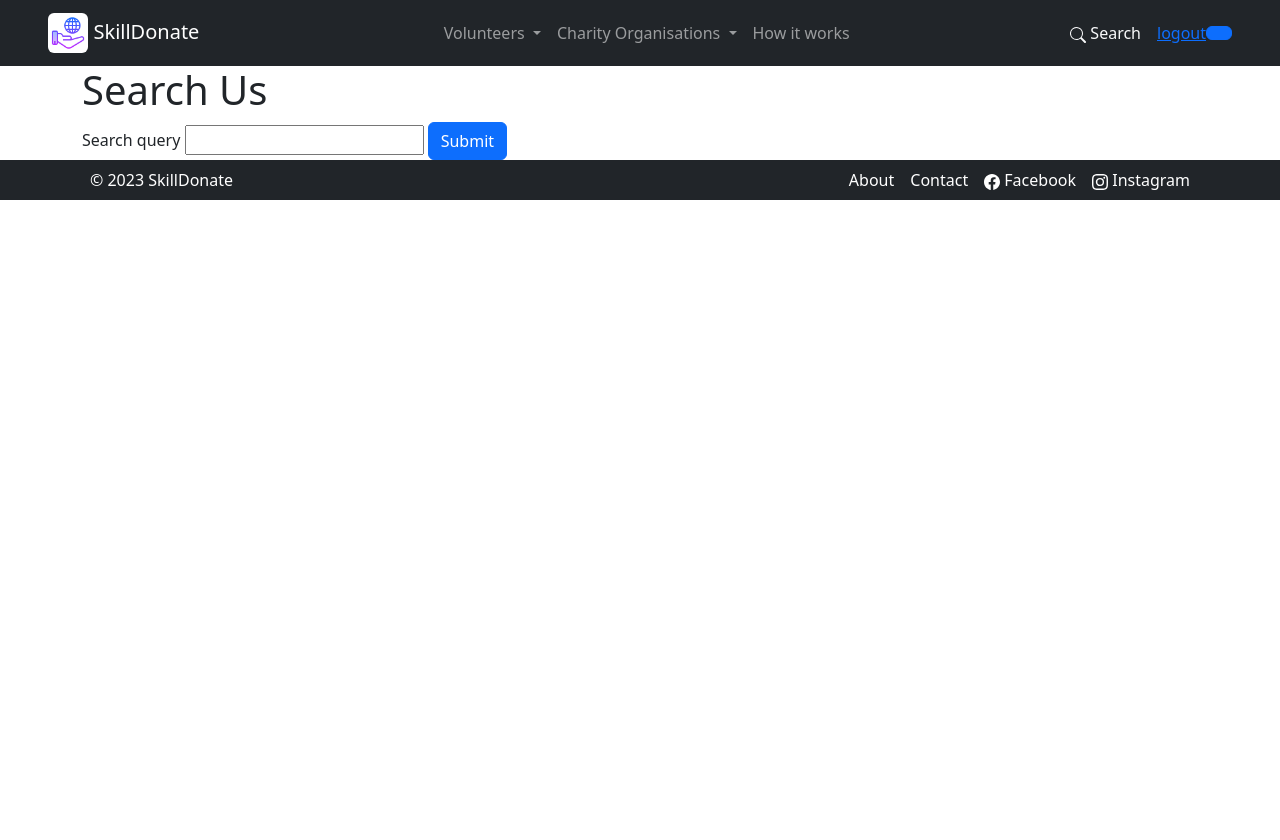
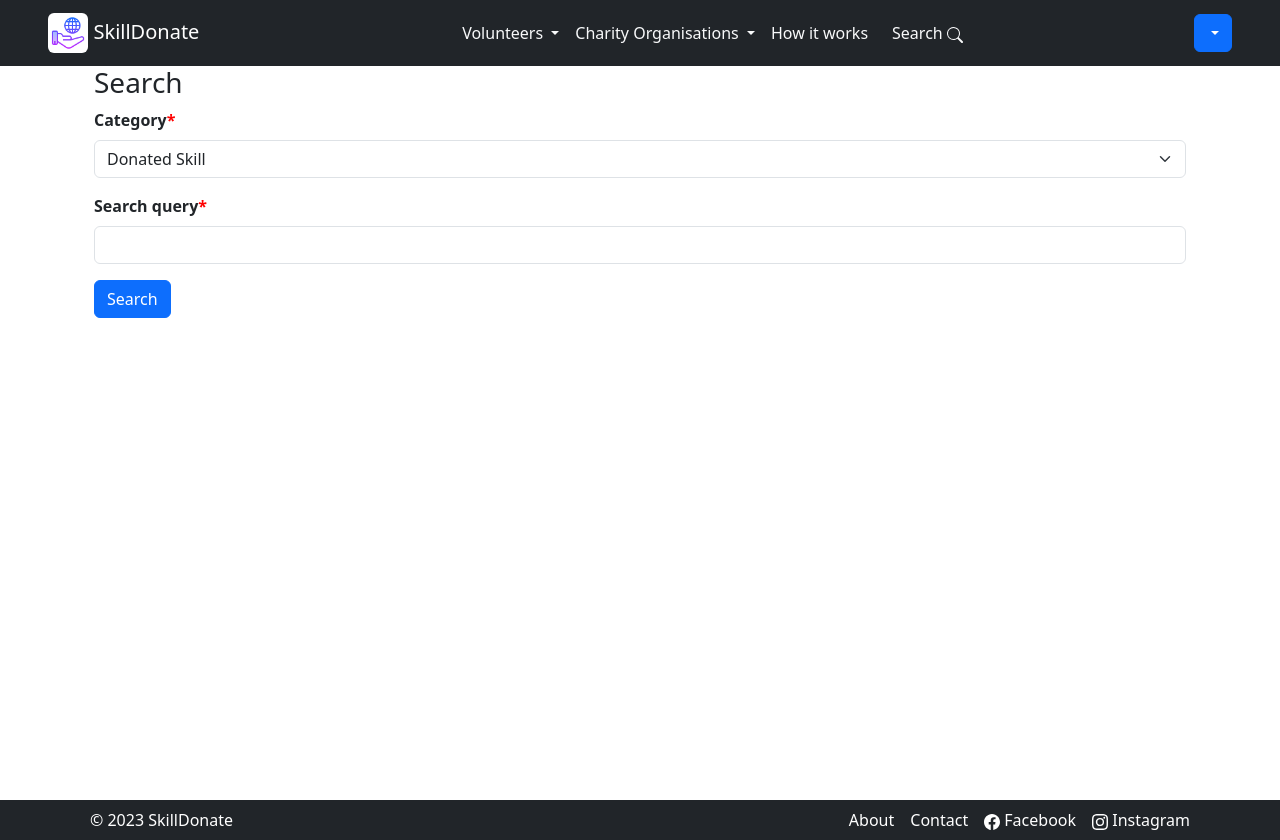
Before and after one commit to Umlamulankunzi/skilldonate, a Django app: page /search/ in a window 1280 px wide. Before the commit the page ends 200 px from the top, so only its background shows below. Run offline with Django 4.2, Linux system fonts and the light colour scheme; the visitor is signed in with stand-in values (Sample User, id 1); data that the repository does not hold is empty; some libraries are stand-ins or nearby versions.

Commit message:
Added Search feature, Custom Error views & skill required view
Implemented the search feature. Added 404 and 500 error pages. Implemented the skills required view and template

```diff
--- a/skilldonate/charities/urls.py
+++ b/skilldonate/charities/urls.py
@@ -8,6 +8,7 @@
     path("profile/<int:user_id>/", views.profile, name="charity-profile"),
     path("profile/update/<int:user_id>/", views.update_profile,
           name="charity-profile-update"),
+    path("skill_required/", views.skills_required, name="volunteers-skills-required"),
     path("skill_required/<int:skill_required_id>/", views.skill_required_detail, name="skill-required-detail"),
     path("skill_required/create/", views.create_skill_request, name="create-skill-required"),
 ]
--- /dev/null
+++ b/skilldonate/search/forms.py
@@ -0,0 +1,10 @@
+from django import forms
+
+CHOICES = [
+    ('1', 'Donated Skill'), ('2', 'Requested Skill'),
+    ('3', 'Charity'), ('4', 'Volunteer')
+]
+
+class SearchForm(forms.Form):
+    category = forms.ChoiceField(choices=CHOICES, widget=forms.Select())
+    query = forms.CharField(label="Search query", widget=forms.TextInput())
--- /dev/null
+++ b/skilldonate/search/templates/search/search.html
@@ -0,0 +1,14 @@
+{% extends 'base.html' %}
+{% load static %}
+{% load crispy_forms_tags %}
+
+{% block content %}
+<div class="container-md">
+    <h3 class="d-inline-block">Search</h3>
+    <form method="POST" action="{% url 'search' %}">
+        {% csrf_token %}
+        {{ form | crispy }}
+        <button class="btn btn-primary" type="submit">Search</button>
+    </form>
+</div>
+{% endblock content %}
--- a/skilldonate/search/templates/search/search_site.html
+++ /dev/null
@@ -1,14 +0,0 @@
-{% extends 'base.html' %}
-{% load static %}
-
-{% block content %}
-
-    <h1>Search Us</h1>
-
-    <form action="{% url 'search' %}" method="POST">
-        {% csrf_token %}
-        <label for="query_input">Search query</label>
-        <input type="text " name="query_input" id="search_query_field">
-        <button class="btn btn-primary" type="submit">Submit</button>
-    </form>
-{% endblock content %}
--- a/skilldonate/search/urls.py
+++ b/skilldonate/search/urls.py
@@ -1,7 +1,7 @@
 from django.urls import path
 
-from .views import search_site
+from .views import search
 
 urlpatterns = [
-    path("", search_site, name="search"),
+    path("", search, name="search"),
 ]
--- a/skilldonate/search/views.py
+++ b/skilldonate/search/views.py
@@ -1,8 +1,46 @@
 from django.shortcuts import render, redirect
+from .forms import SearchForm
+from volunteers.models import SkillRequired, Volunteer
+from charities.models import Charity
+
 
 # Create your views here.
-def search_site(request):
-    if request.method == "POST":
-        # process search criteria
-        return redirect("search")
-    return render(request, 'search/search_site.html')
+# def search_site(request):
+#     if request.method == "POST":
+#         form = SearchForm(request.POST)
+#         return redirect("search")
+#     return render(request, 'search/search_site.html')
+
+
+def search(request):
+    CHOICES_MAP = {
+        '1':'Donated Skill', '2': SkillRequired,
+        '3': Charity, '4': Volunteer
+    }
+    if request.method == 'POST':
+        # process contact info with provided email and message
+        form = SearchForm(request.POST)
+    else:
+        form = SearchForm()
+
+    if form.is_valid():
+        # Access cleaned form data here
+        category = form.cleaned_data['category']
+        query = form.cleaned_data['query']
+        search_results = None
+        if category == '1':
+            pass
+        elif category == '2':
+            search_results = SkillRequired.objects.filter(skill_name__icontains=query)
+        elif category == '3':
+            search_results = Charity.objects.filter(name__icontains=query)
+        elif category == '4':
+            search_results = Volunteer.objects.filter(name=query)
+
+        context = {
+            'category': category,
+            'results': search_results,
+        }
+        return render(request, "search/search_results.html", context)
+
+    return render(request, "search/search.html", {'form': form})
--- a/skilldonate/skilldonate/urls.py
+++ b/skilldonate/skilldonate/urls.py
@@ -22,7 +22,6 @@
 from .views import index, how_it_works, about, contact
 
 
-
 urlpatterns = [
     path('admin/', admin.site.urls),
     path("charities/", include("charities.urls")),
--- a/skilldonate/skills/urls.py
+++ b/skilldonate/skills/urls.py
@@ -4,4 +4,5 @@
 
 urlpatterns = [
     path("", views.index, name="skills-list"),
+    # path("required/", views.required_skills, name="skills-required"),
 ]
--- a/skilldonate/skills/views.py
+++ b/skilldonate/skills/views.py
@@ -3,3 +3,7 @@
 # Create your views here.
 def index(request):
     return render(request, "skills/skills_list.html")
+
+
+def required_skills(request):
+    pass
--- a/skilldonate/static/styles/style.css
+++ b/skilldonate/static/styles/style.css
@@ -1 +1,8 @@
 /* CUSTOM STYLING */
+.asteriskField {
+    color: red;
+}
+
+.form-label {
+    font-weight: bold;
+}
--- a/skilldonate/templates/base.html
+++ b/skilldonate/templates/base.html
@@ -6,10 +6,10 @@
     <meta name="viewport" content="width=device-width, initial-scale=1.0">
     <title>Skill Donate</title>
     <link href="https://cdn.jsdelivr.net/npm/bootstrap@5.3.2/dist/css/bootstrap.min.css" rel="stylesheet" integrity="sha384-T3c6CoIi6uLrA9TneNEoa7RxnatzjcDSCmG1MXxSR1GAsXEV/Dwwykc2MPK8M2HN" crossorigin="anonymous">
-
+    <link href="{% static 'styles/style.css' %}" rel="stylesheet">
   </head>
-  <body class="d-flex-column min-vh-100">
-    <div class="cointainer-fluid">
+  <body>
+    <div class="d-flex-column min-vh-100">
 
     <!------------------ NAVBAR ---------------------------->
     <nav class="navbar navbar-expand-lg navbar-dark bg-dark">
@@ -24,18 +24,18 @@
         <div class="collapse navbar-collapse" id="navbarSupportedContent">
           <ul class="navbar-nav me-auto ms-auto mb-1 mb-lg-0">
             <li class="nav-item dropdown">
-              <a class="nav-link dropdown-toggle" href="#" id="navbarDropdown" role="button" data-bs-toggle="dropdown" aria-expanded="false">
+              <a class="nav-link text-light dropdown-toggle" href="#" id="navbarDropdown" role="button" data-bs-toggle="dropdown" aria-expanded="false">
               Volunteers
               </a>
               <ul class="dropdown-menu" aria-labelledby="navbarDropdown">
                   <li><a class="dropdown-item" href="{% url 'volunteers-list' %}">Donate skill</a></li>
-                  <li><a class="dropdown-item" href="{% url 'skills-list' %}">View Needed skills</a></li>
+                  <li><a class="dropdown-item" href="{% url 'volunteers-skills-required' %}">View Needed skills</a></li>
                   <li><hr class="dropdown-divider"></li>
                   <li><a class="dropdown-item" href="#">Testimonials</a></li>
               </ul>
             </li>
             <li class="nav-item dropdown">
-              <a class="nav-link dropdown-toggle" href="#" id="navbarDropdown" role="button" data-bs-toggle="dropdown" aria-expanded="false">
+              <a class="nav-link text-light dropdown-toggle" href="#" id="navbarDropdown" role="button" data-bs-toggle="dropdown" aria-expanded="false">
               Charity Organisations
               </a>
               <ul class="dropdown-menu" aria-labelledby="navbarDropdown">
@@ -46,32 +46,53 @@
               </ul>
             </li>
             <li class="nav-item">
-              <a class="nav-link" href="{% url 'how-it-works' %}">How it works</a>
+              <a class="nav-link text-light" href="{% url 'how-it-works' %}">How it works</a>
             </li>
-          </ul>
-
-          <div class="d-flex align-items-center">
+            <li class="nav-item">
               <a href="{% url 'search' %}" class="nav-link px-3 text-light">
+                Search
                 <svg xmlns="http://www.w3.org/2000/svg" width="16" height="16" fill="currentColor" class="bi bi-search" viewBox="0 0 16 16">
                 <path d="M11.742 10.344a6.5 6.5 0 1 0-1.397 1.398h-.001c.03.04.062.078.098.115l3.85 3.85a1 1 0 0 0 1.415-1.414l-3.85-3.85a1.007 1.007 0 0 0-.115-.1zM12 6.5a5.5 5.5 0 1 1-11 0 5.5 5.5 0 0 1 11 0z"/>
                 </svg>
-                Search
               </a>
+            </li>
+          </ul>
+          <div class="d-flex align-items-center">
+          {% if request.user.is_authenticated %}
+            <div class="btn-group" role="group">
+              <button type="button" class="btn btn-primary dropdown-toggle" data-bs-toggle="dropdown" aria-expanded="false">
+            {% if request.user.is_charity %}
+              {{ request.user.charity.name }}
+              </button>
+              <ul class="dropdown-menu dropdown-menu-end">
+                <li><a class="dropdown-item" href="{% url 'charity-profile'  request.user.id %}">Profile</a></li>
+            {% else %}
+              {{ request.user.volunteer.name }}
+            </button>
+            <ul class="dropdown-menu dropdown-menu-end">
+              <li><a class="dropdown-item" href="{% url 'volunteer-profile'  request.user.id %}">Profile</a></li>
+            {% endif %}
+                <li><a class="dropdown-item" href="{% url 'logout' %}">logout</a></li>
+              </ul>
+            </div>
+          {% else %}
+            <a href="{% url 'login' %}" class="btn btn-primary">Login/Signup</a>
+          {% endif %}
 
+          {% comment %}
+          <div class="d-flex align-items-center">
               {% if request.user.is_authenticated %}
-                <a href="{% url 'logout' %}" class="">logout</a>
+                <a href="{% url 'logout' %}" class="nav-link">logout</a>
 
                 {% if request.user.is_charity %}
-                  <a href="{% url 'charity-profile'  request.user.id %}" class="btn btn-outline-info">{{ request.user.charity.name }}</a>
+                  <a href="{% url 'charity-profile'  request.user.id %}" class="nav-link">{{ request.user.charity.name }}</a>
                 {% else %}
-                  <a href="{% url 'volunteer-profile' request.user.id %}" class="btn btn-primary">{{request.user.volunteer.name }}</a>
+                  <a href="{% url 'volunteer-profile' request.user.id %}" class="nav-link">{{request.user.volunteer.name }}</a>
                 {% endif %}
-
-
               {% else %}
                 <a href="{% url 'login' %}" class="btn btn-primary">Login/Signup</a>
               {% endif %}
-
+          {% endcomment %}
 
           </div>
         </div>
--- a/skilldonate/volunteers/templates/volunteers/update_profile.html
+++ b/skilldonate/volunteers/templates/volunteers/update_profile.html
@@ -1,9 +1,11 @@
 {% extends 'base.html' %}
+{% load crispy_forms_tags %}
+{% load static %}
 
 {% block content %}
     <form method="POST" action="{% url 'volunteer-profile-update' request.user.id %}">
         {% csrf_token %}
-        {{ form.as_p }}
+        {{ form | crispy}}
         <button class="btn btn-primary" type="submit">Update Profile</button>
     </form>
 {% endblock content %}
```
Also changed, not shown: skilldonate/charities/templates/charities/skills_required.html (added, +24 -0 lines), skilldonate/charities/views.py (+9 -0 lines), skilldonate/search/templates/search/search_results.html (added, +29 -0 lines), skilldonate/skilldonate/views.py (+11 -7 lines), skilldonate/templates/404.html (added, +14 -0 lines), skilldonate/templates/500.html (added, +15 -0 lines), skilldonate/volunteers/forms.py (+15 -0 lines), skilldonate/volunteers/views.py (+22 -4 lines).
